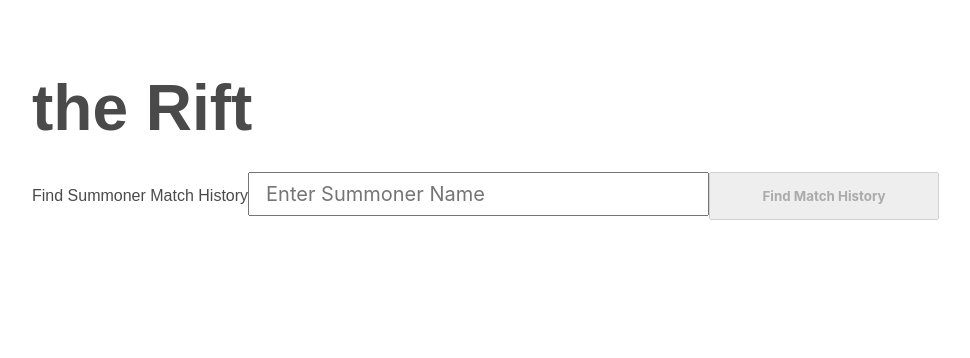
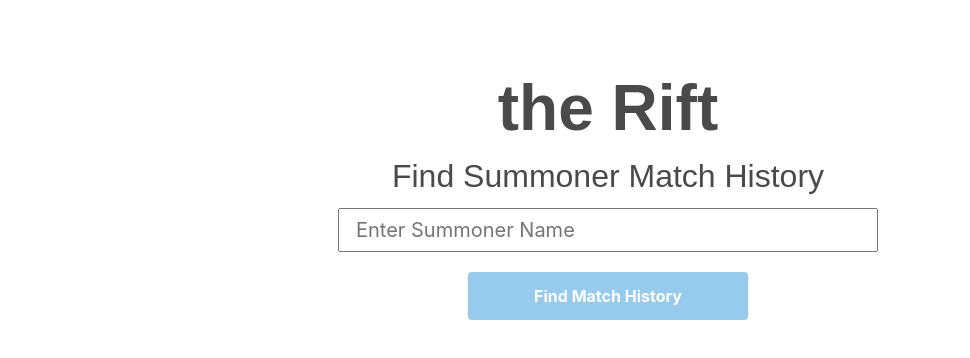
Before and after one commit to DorianKwan/theRift, a React app in the folder client/: page / in a window 1280 px wide. Shown: the top 358 px of the page, without its empty margins (32-1002 px from the left). Built offline with nearby package versions, Linux system fonts and the light colour scheme.

Commit message:
Edited app scss

```diff
--- a/client/src/components/app.scss
+++ b/client/src/components/app.scss
@@ -1,37 +1,57 @@
 // App Styles
 .main {
   font-family: "avenir", sans-serif;
-  h1 {
-    margin-top: calc(7.5vh);
+
+  .app-title {
+    margin-top: 8vh;
     font-weight: 600;
     font-size: 4rem;
+    text-align: center;
+    line-height: 5.5rem;
   }
 
-  h2 {
+  .summoner-form {
+    display: flex;
+    flex-direction: column;
+    width: 100%;
+    align-items: center;
+    margin-bottom: 2rem;
+
+    .input-label {
       font-weight: 300;
       font-size: 2rem;
-    margin-top: -1rem;
     }
 
-  input {
-    width: 40%;
+    .summoner-name-input {
+      display: block;
+      width: 33.75rem;
       padding: 0.5rem 0 0.5rem 1rem;
       font-size: 1.25rem;
-    margin-top: 0.25rem;
+      margin-top: 0.5rem;
       margin-bottom: 0.25rem;
     }
 
-  button {
+    .match-history-button {
       margin-top: 1rem;
-    width: 20%;
-    height: 3rem;
+      padding: 0.75rem 4rem;
+      font-size: 1rem;
       font-weight: bold;
-    margin-bottom: 2rem;
+      background-color: #3298dc;
+      border-color: transparent;
+      box-shadow: none;
+      color: #fff;
+      border-radius: 0.25rem;
+
+
+      &[disabled] {
+        opacity: 0.5;
+      }
     }
 
     .error-message {
       color: red;
       font-size: 0.8rem;
+    }
   }
 
   .loading-message {
@@ -39,26 +59,32 @@
   }
 }
 
+.loading-spinner {
+  display: flex;
+  flex-direction: column;
+  align-items: center;
+  margin-top: 2rem;
+
   // Loading Spinner css taken from https://loading.io/css/
   .lds-spinner {
     color: black;
     display: inline-block;
     position: relative;
-  width: 64px;
-  height: 64px;
+    width: 4rem;
+    height: 4rem;
   }
   .lds-spinner div {
-  transform-origin: 32px 32px;
+    transform-origin: 2rem 2rem;
     animation: lds-spinner 1.2s linear infinite;
   }
   .lds-spinner div:after {
     content: " ";
     display: block;
     position: absolute;
-  top: 3px;
-  left: 29px;
-  width: 5px;
-  height: 14px;
+    top: 0.1875rem;
+    left: 1.8125rem;
+    width: 0.3125rem;
+    height: 0.875rem;
     border-radius: 20%;
     background: black;
   }
@@ -118,6 +144,7 @@
       opacity: 0;
     }
   }
+}
 
 // Import the rest of Bulma
 @import "../../node_modules/bulma/bulma.sass"
```
Lines whose indentation alone changed are shown as unchanged.
